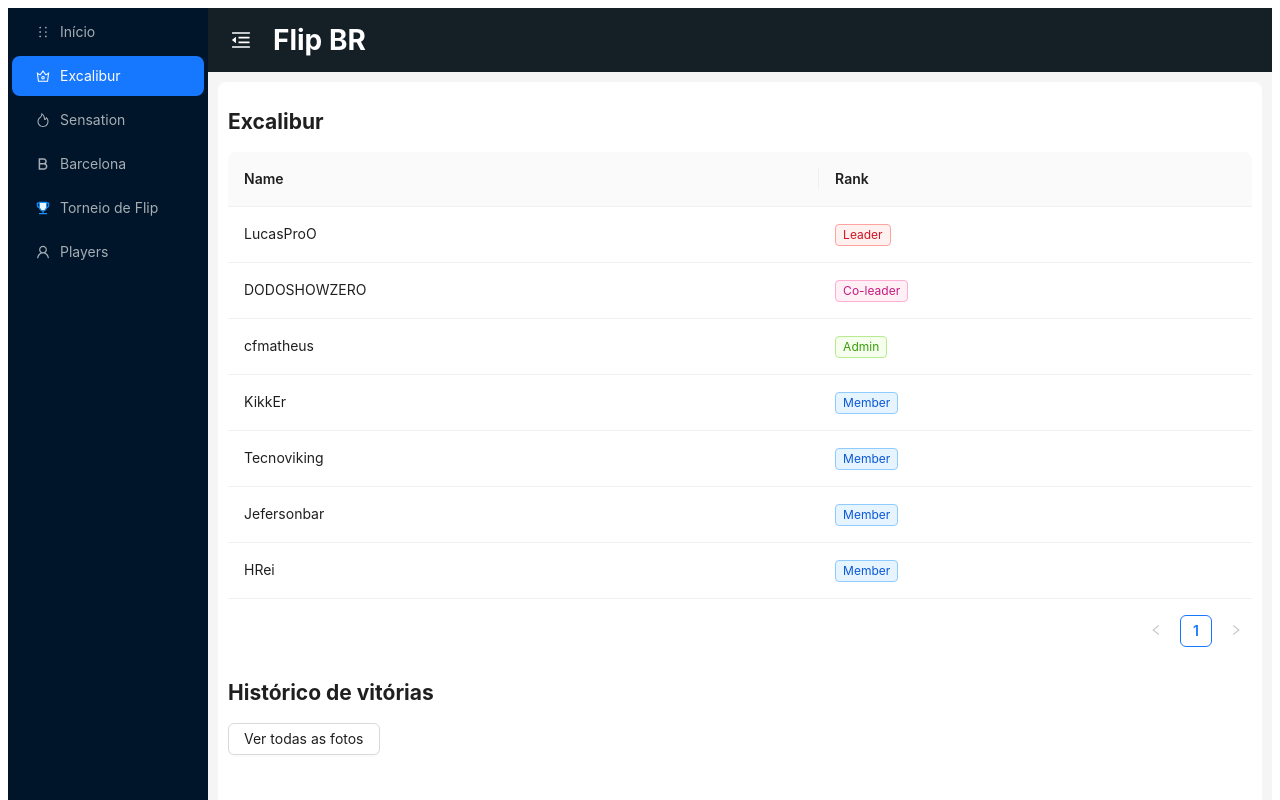
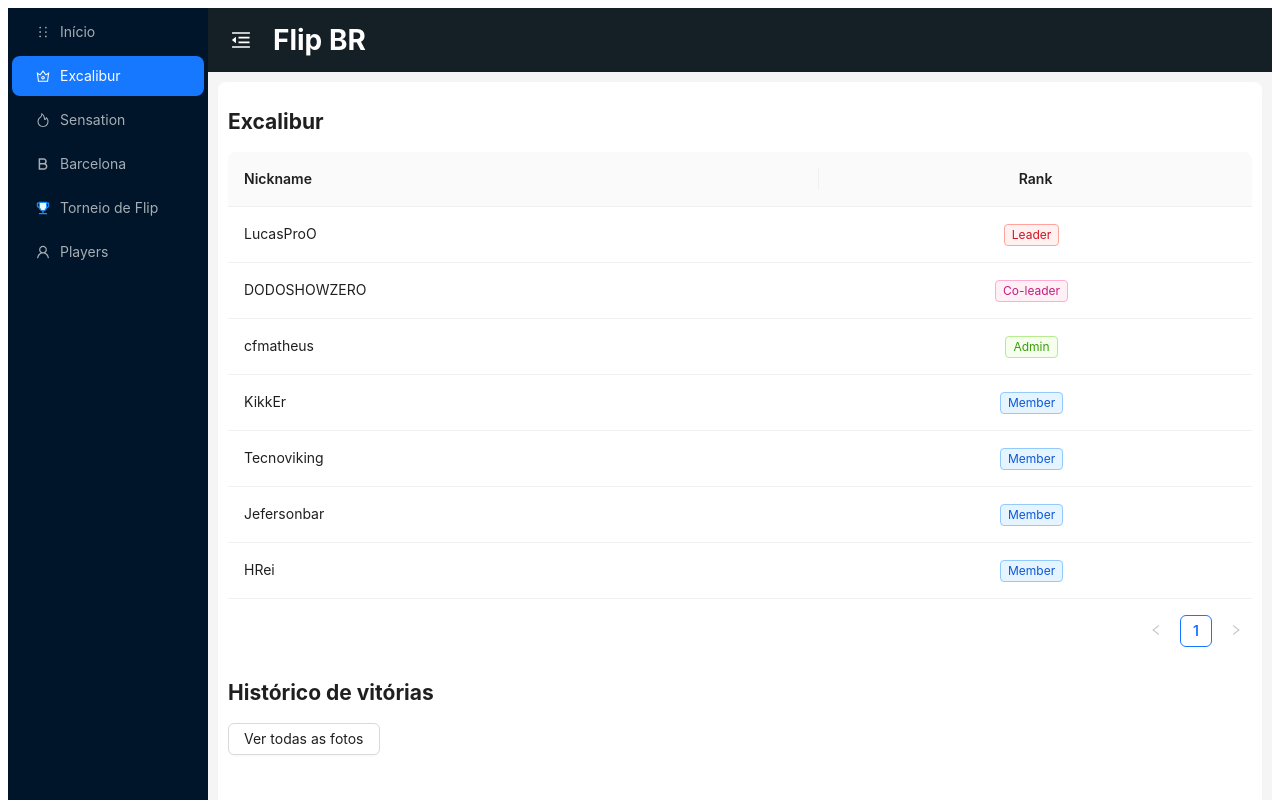
Before and after one commit to v0ltmx/gunzsocial, a Next.js app: page / in a window 1280 px wide. Both pictures are taken after a click on the item "Excalibur". Shown: the top 800 px of the page. Built offline with nearby package versions, Linux system fonts and the light colour scheme; grey boxes are pictures that could not be loaded.

Commit message:
Refatorando as tabelas

```diff
--- a/src/Interfaces/Barcelona/index.tsx
+++ b/src/Interfaces/Barcelona/index.tsx
@@ -62,6 +62,7 @@ export default function Barcelona() {
       title: "Rank",
       dataIndex: "rank",
       key: "rank",
+      align:"center" as any,
       render: (text: any, record: any) => (
         <Tag color={mapKeyToColor(record.key)}>{text}</Tag>
       ),
--- a/src/Interfaces/Excalibur/index.tsx
+++ b/src/Interfaces/Excalibur/index.tsx
@@ -65,7 +65,7 @@ export default function Excalibur() {
 
   const columns = [
     {
-      title: "Name",
+      title: "Nickname",
       dataIndex: "name",
       key: "name",
     },
@@ -73,6 +73,7 @@ export default function Excalibur() {
       title: "Rank",
       dataIndex: "rank",
       key: "rank",
+      align:"center" as any,
       render: (text: any, record: any) => (
         <Tag color={mapKeyToColor(record.key)}>{text}</Tag>
       ),
--- a/src/Interfaces/Sensation/index.tsx
+++ b/src/Interfaces/Sensation/index.tsx
@@ -61,7 +61,7 @@ export default function Sensation() {
 
   const columns = [
     {
-      title: "Name",
+      title: "Nickname",
       dataIndex: "name",
       key: "name",
     },
@@ -69,6 +69,7 @@ export default function Sensation() {
       title: "Rank",
       dataIndex: "rank",
       key: "rank",
+      align:"center" as any,
       render: (text: any, record: any) => (
         <Tag color={mapKeyToColor(record.key)}>{text}</Tag>
       ),
```
